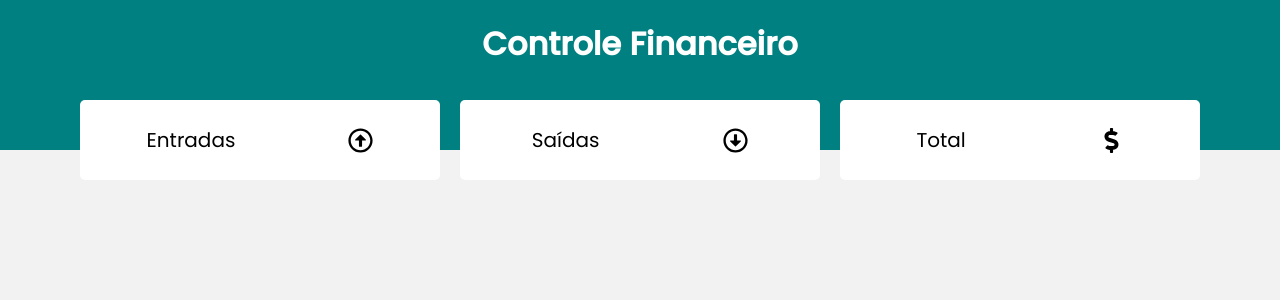
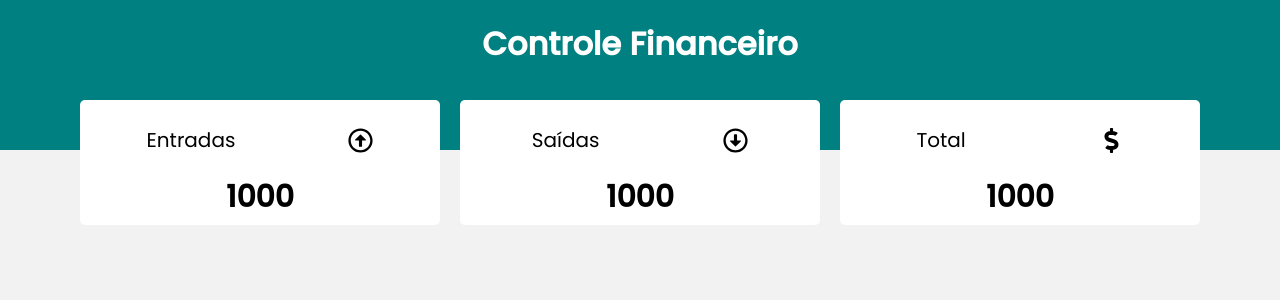
Before and after one commit to Gabrielneves05/financial-management-system, a React (Create React App) app: page / in a window 1280 px wide. Shown: the top 300 px of the page. Built offline with nearby package versions, Linux system fonts and the light colour scheme.

Commit message:
refactor: Analysis and problem solving in relation to icons

```diff
--- a/src/App.js
+++ b/src/App.js
@@ -1,4 +1,4 @@
-import React, { useEffect, useState } from "react";
+import React from "react";
 import GlobalStyle from "./styles/global";
 import Header from "./components/Header";
 import Resume from "./components/Resume";
--- a/src/components/Resume/index.js
+++ b/src/components/Resume/index.js
@@ -7,20 +7,24 @@ import {
   FaDollarSign,
 } from "react-icons/fa";
 
-const Resume = ({ income, expense, total }) => {
+const Resume = () => {
   return (
     <C.Container>
       <ResumeItem
         title="Entradas"
         Icon={FaRegArrowAltCircleUp}
-        value={income}
+        value="1000"
       />
       <ResumeItem
         title="Saídas"
         Icon={FaRegArrowAltCircleDown}
-        value={expense}
+        value="1000"
       />
-      <ResumeItem title="Total" Icon={FaDollarSign} value={total} />
+      <ResumeItem
+        title="Total"
+        Icon={FaDollarSign}
+        value="1000"
+      />
     </C.Container>
   );
 };
```
